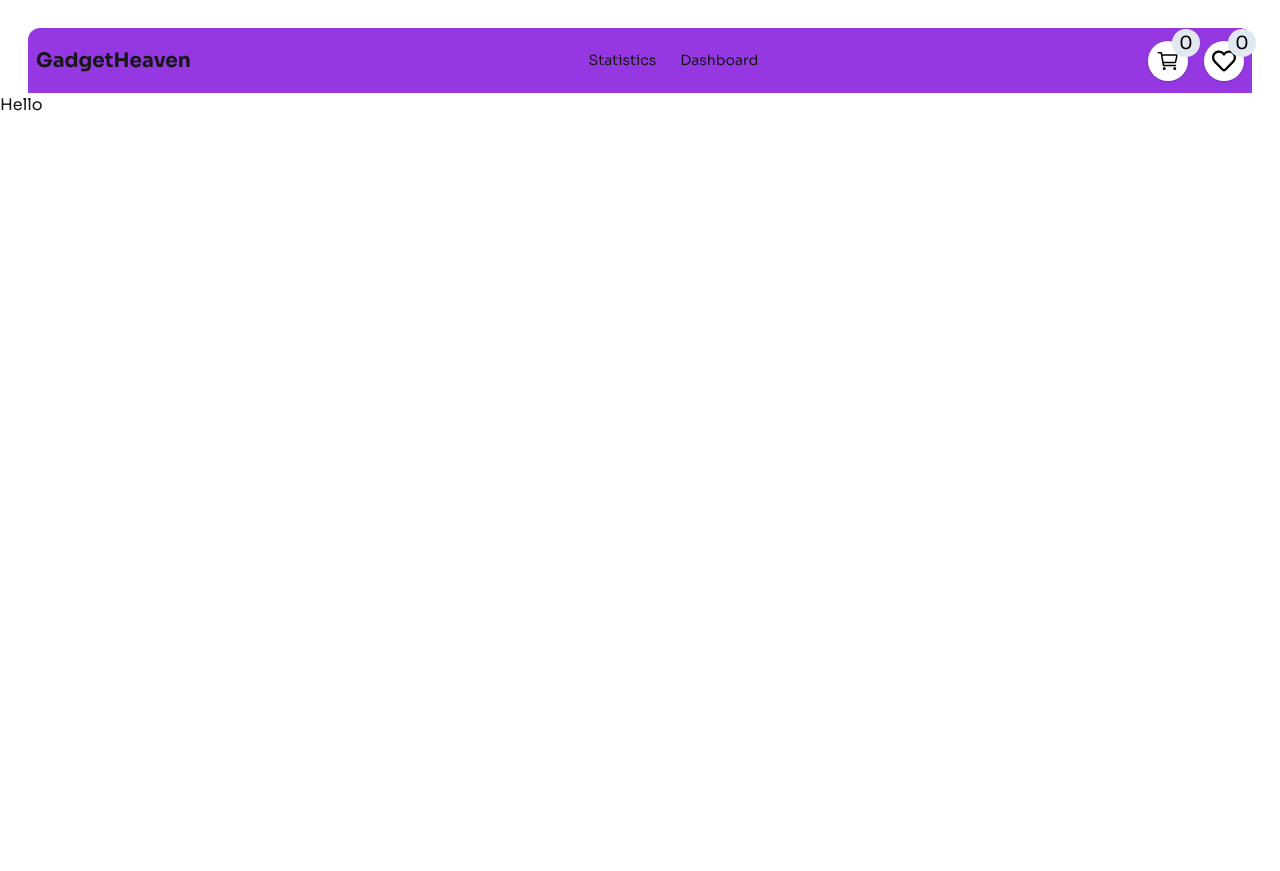
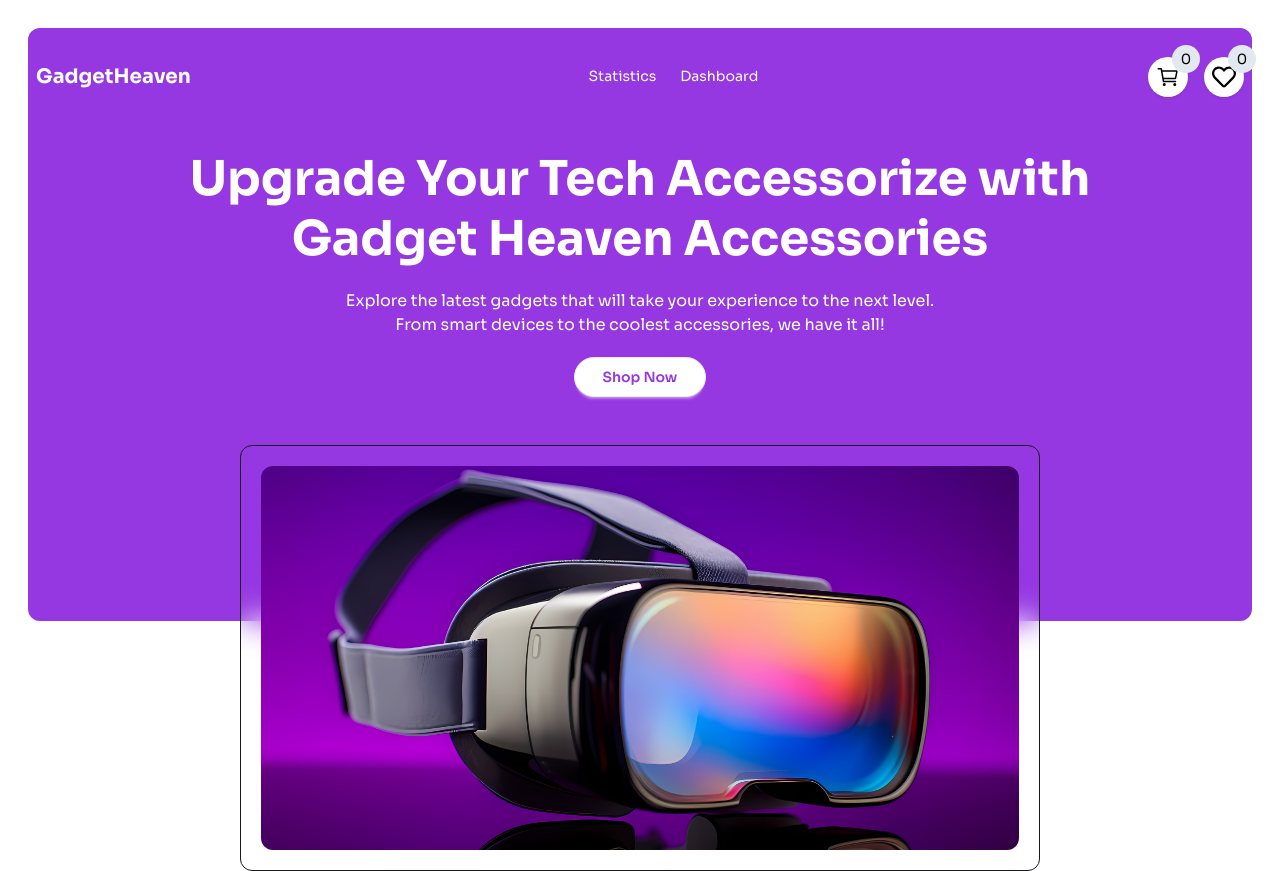
Before and after one commit to Sabbir1441/A8-Gadget-Heaven, a React (Vite) app: page / in a window 1280 px wide. Before the commit the page ends 800 px from the top, so only its background shows below. Built offline with nearby package versions, Linux system fonts and the light colour scheme.

Commit message:
added banner

```diff
--- /dev/null
+++ b/src/components/Banner.jsx
@@ -0,0 +1,24 @@
+import bannerImg from "../assets/banner.jpg"
+const Banner = () => {
+  return (
+    <div>
+      <div className="mx-3 md:mx-4 lg:mx-7 rounded-b-xl bg-[#9538E2] text-white text-center pt-10 pb-56 space-y-5">
+        <h1 className="max-w-[950px] leading-tight mx-auto text-5xl font-bold">
+          Upgrade Your Tech Accessorize with Gadget Heaven Accessories
+        </h1>
+        <p className="max-w-[600px] mx-auto">
+          Explore the latest gadgets that will take your experience to the next
+          level. From smart devices to the coolest accessories, we have it all!
+        </p>
+        <button className="btn px-7 rounded-full bg-white text-[#9538E2]">
+          Shop Now
+        </button>
+      </div>
+      <figure className="max-w-[800px] mx-auto -mt-44 border rounded-xl p-5 backdrop-blur-lg">
+        <div className="bg-cover bg-center h-96 rounded-xl" style={{backgroundImage: `URL(${bannerImg})`}}>
+        </div>
+      </figure>
+    </div>
+  );
+};
+export default Banner;
--- a/src/components/Navbar.jsx
+++ b/src/components/Navbar.jsx
@@ -12,8 +12,8 @@ const Navbar = () => {
     </>
 
     return (
-        <div className="mx-3 mt-3 md:mt-4 lg:mt-7 md:mx-4 lg:mx-7 rounded-t-xl bg-[#9538E2]">
-            <div className="navbar container mx-auto">
+        <div className="mx-3 mt-3 md:mt-4 lg:mt-7 md:mx-4 lg:mx-7 rounded-t-xl bg-[#9538E2] pt-4">
+            <div className="navbar text-white container mx-auto">
                 <div className="navbar-start">
                     <div className="dropdown">
                         <div tabIndex={0} role="button" className="btn btn-ghost lg:hidden">
@@ -47,11 +47,11 @@ const Navbar = () => {
                     </ul>
                 </div>
                 <div className="navbar-end gap-4">
-                    <Link className="text-2xl p-2 rounded-full shadow text-black bg-white relative" to={"/cart"}><IoCartOutline /><span className="absolute flex justify-center items-center w-7 h-7 rounded-full -top-3 -right-3 text-lg bg-slate-200">0</span></Link>
-                    <Link className="text-2xl p-2 rounded-full shadow text-black bg-white relative" to={"/cart"}><FaRegHeart /><span className="absolute flex justify-center items-center w-7 h-7 rounded-full -top-3 -right-3 text-lg bg-slate-200">0</span></Link>
+                    <Link className="text-2xl p-2 rounded-full shadow text-black bg-white relative" to={"/cart"}><IoCartOutline /><span className="absolute flex justify-center items-center w-7 h-7 rounded-full -top-3 -right-3 text-sm bg-slate-200">0</span></Link>
+                    <Link className="text-2xl p-2 rounded-full shadow text-black bg-white relative" to={"/wishlist"}><FaRegHeart /><span className="absolute flex justify-center items-center w-7 h-7 rounded-full -top-3 -right-3 text-sm bg-slate-200">0</span></Link>
                 </div>
             </div>
-            </div>
-            );
+        </div>
+    );
 };
-            export default Navbar;
+export default Navbar;
--- a/src/layouts/Root.jsx
+++ b/src/layouts/Root.jsx
@@ -1,9 +1,12 @@
 import Navbar from "../components/Navbar";
+import Home from "../pages/Home";
+
+
 const Root = () => {
     return (
         <div>
             <Navbar></Navbar>
-            <h1>Hello</h1>
+            <Home></Home>
         </div>
     );
 };
--- a/src/pages/Home.jsx
+++ b/src/pages/Home.jsx
@@ -1,7 +1,10 @@
+import Banner from '../components/Banner';
+
+
 const Home = () => {
     return (
         <div>
-
+            <Banner></Banner>
         </div>
     );
 };
```
